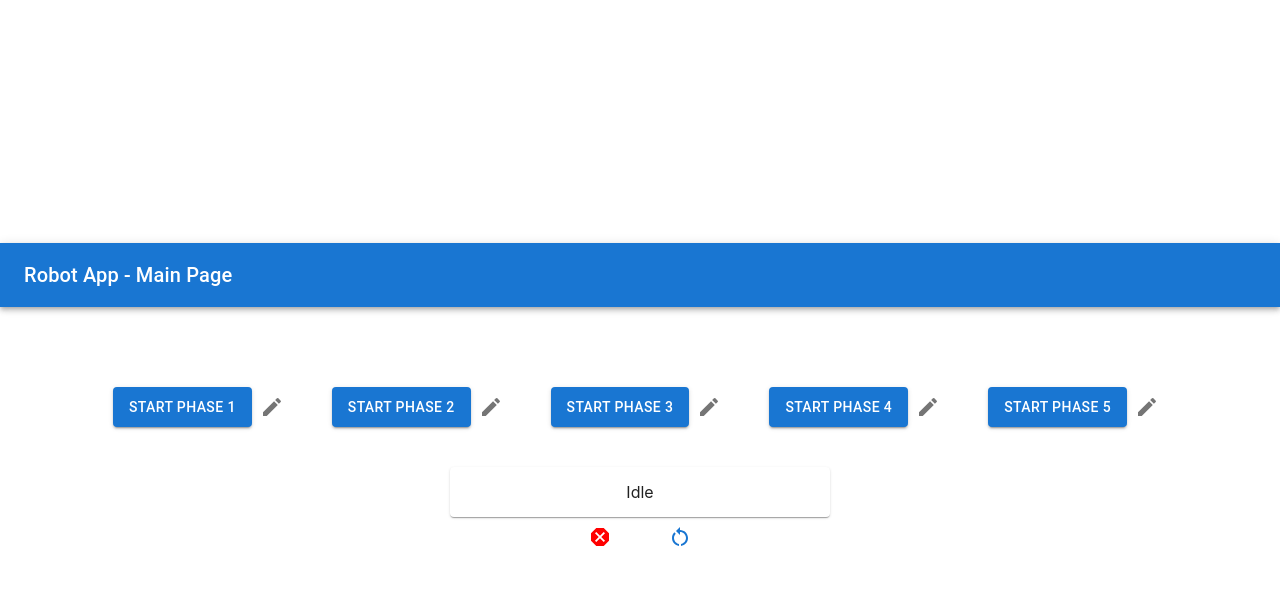
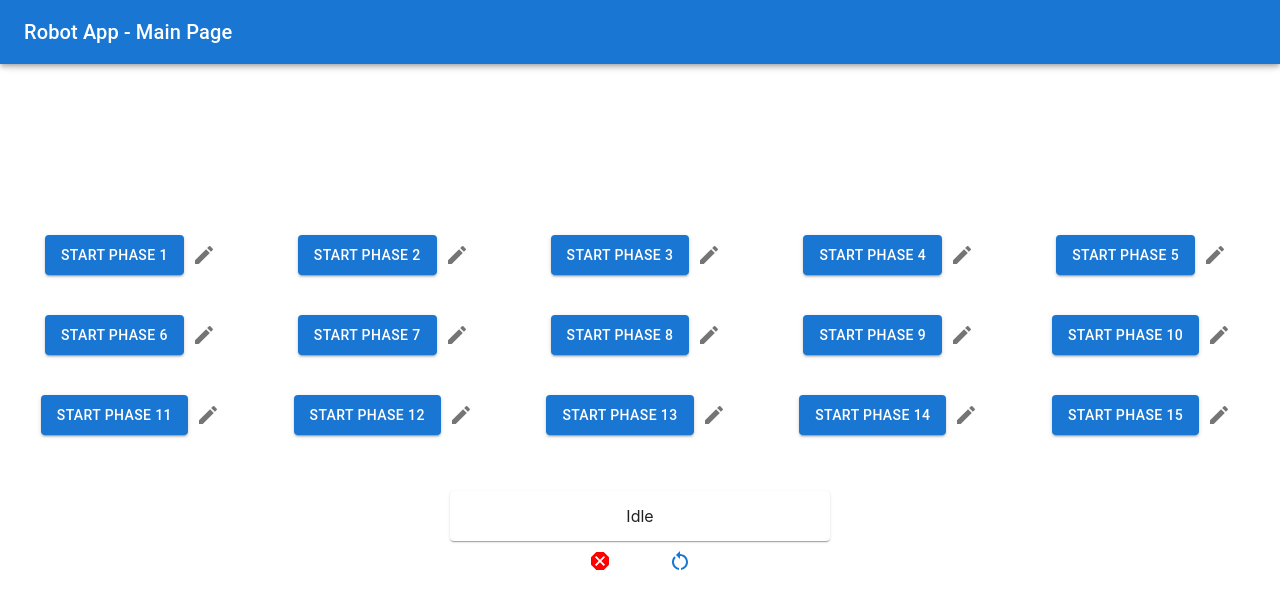
Before and after one commit to aviehu/OfirsRobotClient, a React (Create React App) app in the folder robot/: page / in a window 1280 px wide. Shown: the top 608 px of the page. Built offline with nearby package versions, Linux system fonts and the light colour scheme; no server answers.

Commit message:
dynamic number of phases

```diff
--- a/robot/src/components/AddPosition.js
+++ b/robot/src/components/AddPosition.js
@@ -30,8 +30,8 @@ export default function AddPosition() {
         navigate(`/editphase/${phase}`)
     }
     return (
-        <ContainerLayout>
-            <AppBar position="static">
+        <div>
+            <AppBar position="fixed">
                 <Toolbar>
                     <Typography variant="h6" component="div" sx={{ flexGrow: 1 }}>
                        Add Position - Phase - {phase}
@@ -43,6 +43,7 @@ export default function AddPosition() {
                     </Tooltip>
                 </Toolbar>
             </AppBar>
+            <ContainerLayout>
                 <Stack alignItems={'center'} position={"relative"} spacing={5} paddingTop={5} paddingBottom={5}>
                     <TextField onChange={(event) => setPosition(event.target.value)} label={"Position"} variant="standard" style={{minWidth: 400}}/>
                     <TextField onChange={(event) => setTimeToStay(event.target.value)} label={"Time to stay"} variant="standard" style={{minWidth: 400}}/>
@@ -73,5 +74,6 @@ export default function AddPosition() {
                     <Button style={{minWidth: 400}} onClick={handleSubmit}>Add Position</Button>
                 </Stack>
             </ContainerLayout>
+        </div>
     )
 }
--- a/robot/src/components/EditPage.js
+++ b/robot/src/components/EditPage.js
@@ -66,8 +66,8 @@ export default function EditPage() {
     }
 
     return (
-        <ContainerLayout >
-            <AppBar position="static">
+        <div>
+            <AppBar position="fixed">
                 <Toolbar>
                     <Typography variant="h6" component="div" sx={{ flexGrow: 1 }}>
                         Robot App - Edit Phase - {phase}
@@ -79,6 +79,7 @@ export default function EditPage() {
                     </Tooltip>
                 </Toolbar>
             </AppBar>
+            <ContainerLayout>
                 <DataGrid
                     style={{ padding: 20}}
                     autoHeight
@@ -92,5 +93,6 @@ export default function EditPage() {
                     Add position
                 </Button>
             </ContainerLayout>
+        </div>
     )
 }
--- a/robot/src/components/EditPosition.js
+++ b/robot/src/components/EditPosition.js
@@ -47,8 +47,8 @@ export default function EditPosition() {
         navigate(`/editphase/${phase}`)
     }
     return (
-        <ContainerLayout>
-            <AppBar position="static">
+        <div>
+            <AppBar position="fixed">
                 <Toolbar>
                     <Typography variant="h6" component="div" sx={{ flexGrow: 1 }}>
                         Edit Position - Phase - {phase}
@@ -60,6 +60,7 @@ export default function EditPosition() {
                     </Tooltip>
                 </Toolbar>
             </AppBar>
+            <ContainerLayout>
                 <Stack alignItems={'center'} position={"relative"} spacing={5} paddingBottom={5} paddingTop={5} minWidth={400}>
                     <TextField value={position} onChange={(event) => setPosition(event.target.value)} label={"Position"} variant="standard" style={{minWidth: 400}}/>
                     <TextField value={timeToStay} onChange={(event) => setTimeToStay(event.target.value)} label={"Time to stay"} variant="standard" style={{minWidth: 400}}/>
@@ -90,5 +91,7 @@ export default function EditPosition() {
                     <Button style={{minWidth: 400}} onClick={handleSubmit}>Save</Button>
                 </Stack>
             </ContainerLayout>
+
+        </div>
     )
 }
--- a/robot/src/components/MainPage.js
+++ b/robot/src/components/MainPage.js
@@ -11,58 +11,44 @@ import reset from "../utils/reset";
 
 export default function MainPage({ status }) {
     const navigate = useNavigate();
-
+    const phases = new Array(15).fill(null)
     return (
-        <ContainerLayout>
-            <AppBar position="static">
+        <div>
+            <AppBar position="fixed">
                 <Toolbar>
                     <Typography variant="h6" component="div" sx={{ flexGrow: 1 }}>
                         Robot App - Main Page
                     </Typography>
                 </Toolbar>
             </AppBar>
-            <Stack  marginTop={10} spacing={5} justifyContent={"center"} alignItems={"center"} direction={"row"}>
+            <ContainerLayout>
+
+
+            <div style={{
+                display: 'grid',
+                gridTemplateColumns: 'repeat(5, 1fr)',
+                gap: '16px',
+                rowGap: '40px',
+                padding: '16px',
+                justifyItems: 'center'
+
+            }}>
+                {
+                    phases.map((_, index) => {
+                        const phase = index + 1
+                        return (
                             <Stack direction={"row"}>
-                    <Button variant={"contained"} color={"primary"} onClick={() => runPhase(1)}> Start phase 1 </Button>
-                    <Tooltip title={"Edit phase 1"}>
-                        <IconButton onClick={() => navigate('/editphase/1')}>
+                                <Button variant={"contained"} color={"primary"} onClick={() => runPhase(phase)}> Start phase {phase} </Button>
+                                <Tooltip title={`Edit phase ${phase}`}>
+                                    <IconButton onClick={() => navigate(`/editphase/${phase}`)}>
                                         <EditIcon/>
                                     </IconButton>
                                 </Tooltip>
                             </Stack>
-                <Stack direction={"row"}>
-                    <Button variant={"contained"} color={"primary"} onClick={() => runPhase(2)}> Start phase 2 </Button>
-                    <Tooltip title={"Edit phase 2"}>
-                        <IconButton onClick={() => navigate('/editphase/2')}>
-                            <EditIcon/>
-                        </IconButton>
-                    </Tooltip>
-                </Stack>
-                <Stack direction={"row"}>
-                    <Button variant={"contained"} color={"primary"} onClick={() => runPhase(3)}> Start phase 3 </Button>
-                    <Tooltip title={"Edit phase 3"}>
-                        <IconButton onClick={() => navigate('/editphase/3')}>
-                            <EditIcon/>
-                        </IconButton>
-                    </Tooltip>
-                </Stack>
-                <Stack direction={"row"}>
-                    <Button variant={"contained"} color={"primary"} onClick={() => runPhase(4)}> Start phase 4 </Button>
-                    <Tooltip title={"Edit phase 4"}>
-                        <IconButton onClick={() => navigate('/editphase/4')}>
-                            <EditIcon/>
-                        </IconButton>
-                    </Tooltip>
-                </Stack>
-                <Stack direction={"row"}>
-                    <Button variant={"contained"} color={"primary"} onClick={() => runPhase(5)}> Start phase 5 </Button>
-                    <Tooltip title={"Edit phase 5"}>
-                        <IconButton onClick={() => navigate('/editphase/5')}>
-                            <EditIcon/>
-                        </IconButton>
-                    </Tooltip>
-                </Stack>
-            </Stack>
+                        )
+                    })
+                }
+            </div>
             <Stack marginTop={5} spacing={5} justifyContent={"center"} alignItems={"center"} direction={"row"}>
                 <Paper style={{textAlign:"center", minWidth: 350 ,padding: 15}}>
                     { status }
@@ -81,5 +67,6 @@ export default function MainPage({ status }) {
                 </Tooltip>
             </Stack>
             </ContainerLayout>
+        </div>
     )
 }
```
Lines whose indentation alone changed are shown as unchanged.
